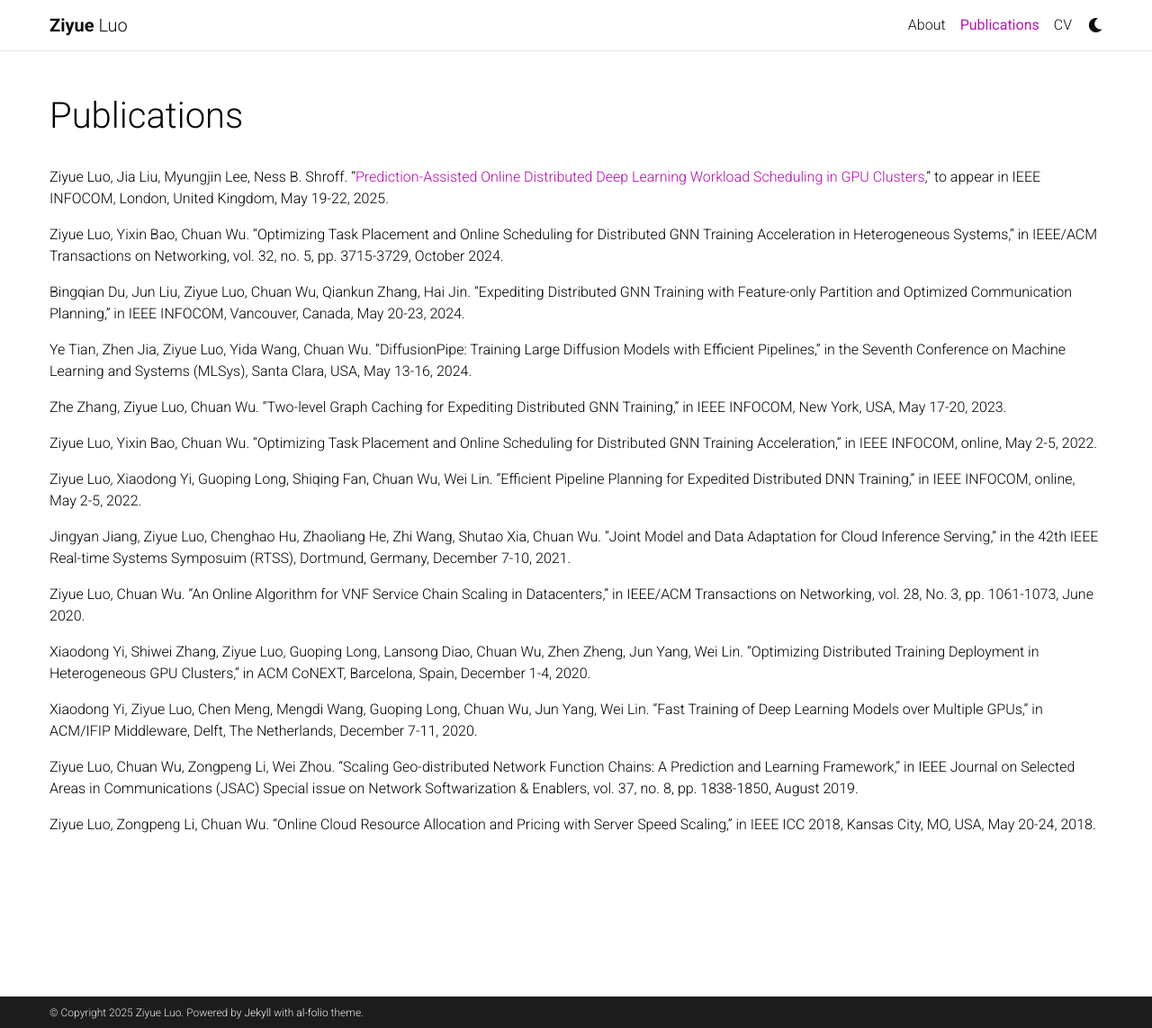
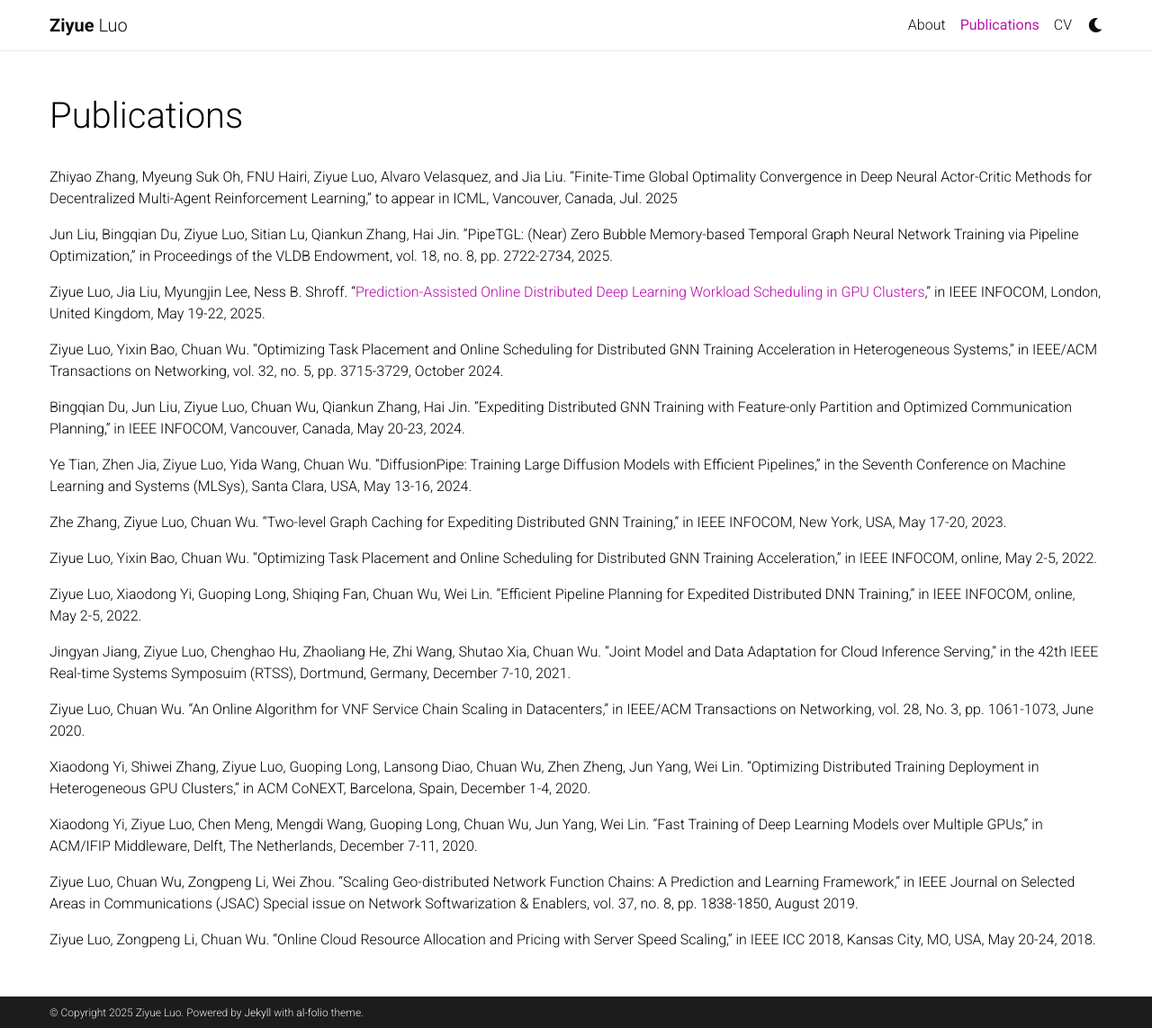
Before and after one commit to ziyueluocs/ziyueluocs.github.io, a Jekyll site: the page built from _pages/publications.md, in a window 1280 px wide and 1143 px high. Shown: the whole window at 90% size. Built offline with Jekyll 4.4.1, drawn with Linux system fonts in a browser that asks for light colours; comment, search, counter and statistics services are not loaded; a style sheet for code colours, icons or effects is not loaded.

Commit message:
Update publication list with new entries and details

```diff
--- a/_pages/publications.md
+++ b/_pages/publications.md
@@ -8,7 +8,11 @@ nav: true
 nav_order: 1
 ---
 
-Ziyue Luo, Jia Liu, Myungjin Lee, Ness B. Shroff. "[Prediction-Assisted Online Distributed Deep Learning Workload Scheduling in GPU Clusters](https://arxiv.org/pdf/2501.05563)," to appear in IEEE INFOCOM, London, United Kingdom, May 19-22, 2025.
+Zhiyao Zhang, Myeung Suk Oh, FNU Hairi, Ziyue Luo, Alvaro Velasquez, and Jia Liu. "Finite-Time Global Optimality Convergence in Deep Neural Actor-Critic Methods for Decentralized Multi-Agent Reinforcement Learning," to appear in ICML, Vancouver, Canada, Jul. 2025
+
+Jun Liu, Bingqian Du, Ziyue Luo, Sitian Lu, Qiankun Zhang, Hai Jin. "PipeTGL: (Near) Zero Bubble Memory-based Temporal Graph Neural Network Training via Pipeline Optimization," in Proceedings of the VLDB Endowment, vol. 18, no. 8, pp. 2722-2734, 2025.
+
+Ziyue Luo, Jia Liu, Myungjin Lee, Ness B. Shroff. "[Prediction-Assisted Online Distributed Deep Learning Workload Scheduling in GPU Clusters](https://arxiv.org/pdf/2501.05563)," in IEEE INFOCOM, London, United Kingdom, May 19-22, 2025.
 
 Ziyue Luo, Yixin Bao, Chuan Wu. "Optimizing Task Placement and Online Scheduling for Distributed GNN Training Acceleration in Heterogeneous Systems," in IEEE/ACM Transactions on Networking, vol. 32, no. 5, pp. 3715-3729, October 2024.
 
```
